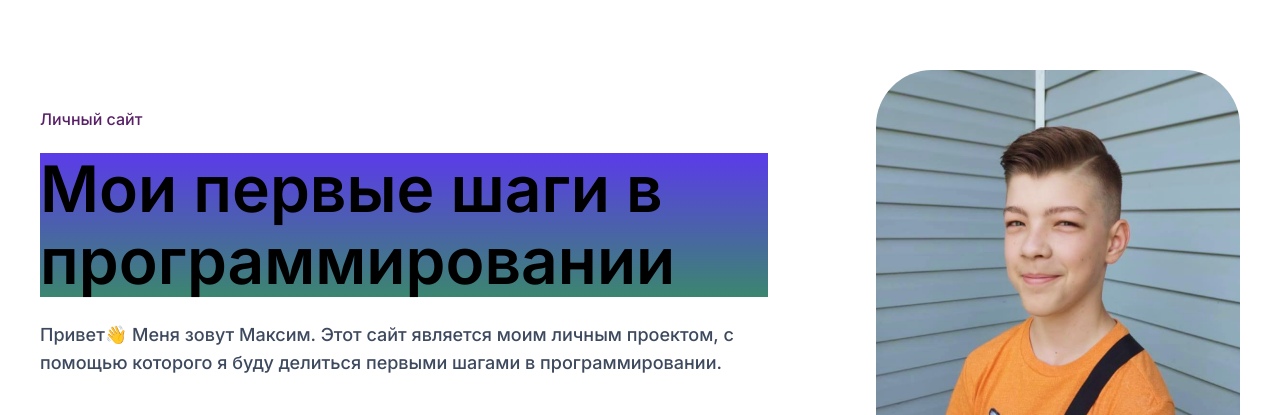
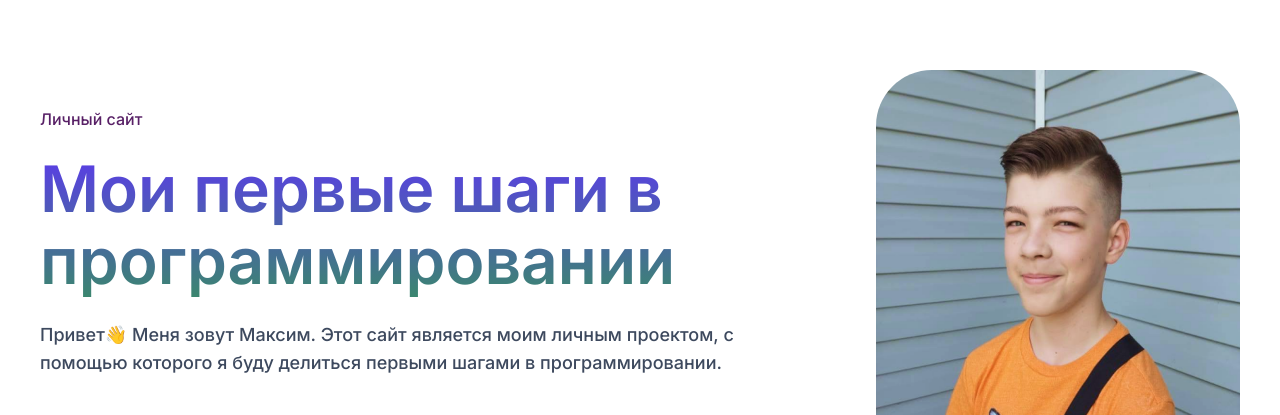
Before and after one commit to lekctor/My-website, a plain HTML site: page index.html in a window 1280 px wide. Shown: the part 103-518 px from the top of the page. Drawn offline with Linux system fonts and the light colour scheme.

Commit message:
Update css

```diff
--- a/basic.css
+++ b/basic.css
@@ -82,7 +82,10 @@ line-height: 72px;
 align-self: stretch;
 margin-block-start: 12px;
 margin-block-end: 12px;
-background: -webkit-linear-gradient(#5B3BEA, #3B866F);
+background-image: linear-gradient(#5B3BEA, #3B866F);
+color: transparent;
+background-clip: text;
+-webkit-background-clip: text;
 }
 
 .Story {
```
